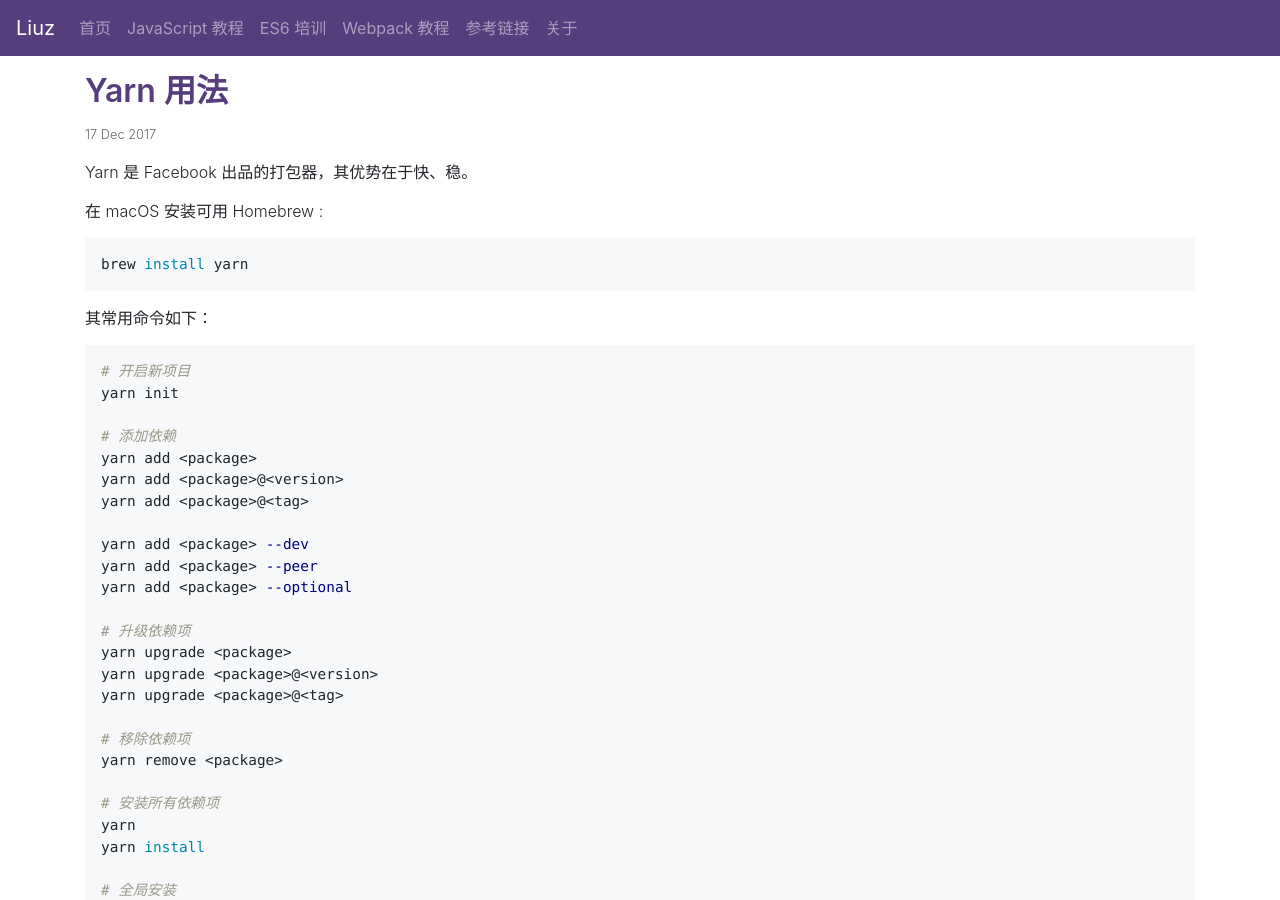
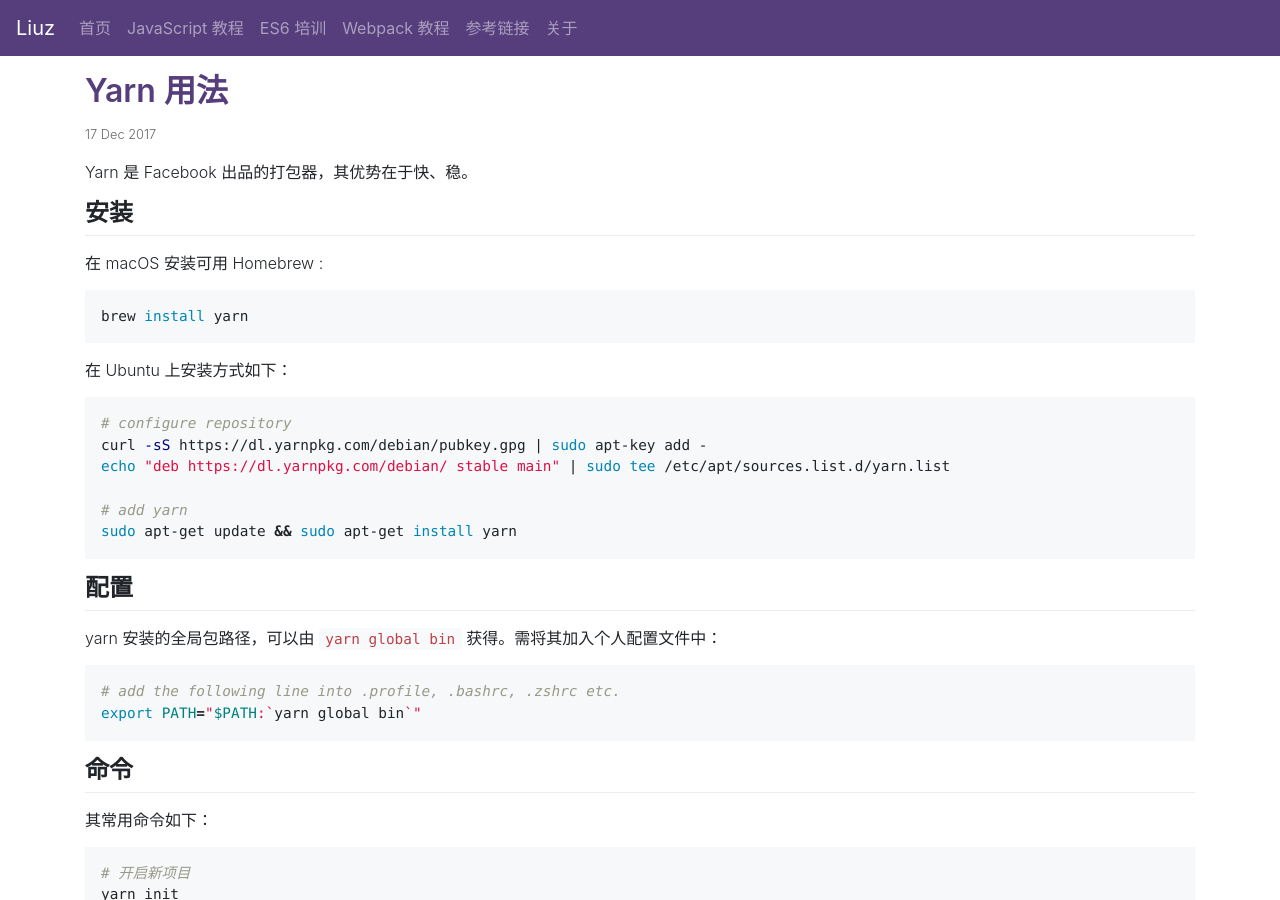
Before and after one commit to liuzhuan/liuzhuan.github.io, a Jekyll site: the page built from _posts/2017-12-17-yarn-usage.md, in a window 1280 px wide and 900 px high. Built offline with Jekyll 4.4.1, drawn with Linux system fonts in a browser that asks for light colours; nearby versions of some CDN libraries.

Commit message:
adding ubuntu support for yarn

````diff
--- a/_posts/2017-12-17-yarn-usage.md
+++ b/_posts/2017-12-17-yarn-usage.md
@@ -6,11 +6,35 @@ date: 2017-12-17
 
 Yarn 是 Facebook 出品的打包器，其优势在于快、稳。
 
+## 安装
+
 在 macOS 安装可用 Homebrew :
 
 ```sh
 brew install yarn
 ```
+
+在 Ubuntu 上安装方式如下：
+
+```sh
+# configure repository
+curl -sS https://dl.yarnpkg.com/debian/pubkey.gpg | sudo apt-key add -
+echo "deb https://dl.yarnpkg.com/debian/ stable main" | sudo tee /etc/apt/sources.list.d/yarn.list
+
+# add yarn
+sudo apt-get update && sudo apt-get install yarn
+```
+
+## 配置
+
+yarn 安装的全局包路径，可以由 `yarn global bin` 获得。需将其加入个人配置文件中：
+
+```sh
+# add the following line into .profile, .bashrc, .zshrc etc.
+export PATH="$PATH:`yarn global bin`"
+```
+
+## 命令
 
 其常用命令如下：
 
````
